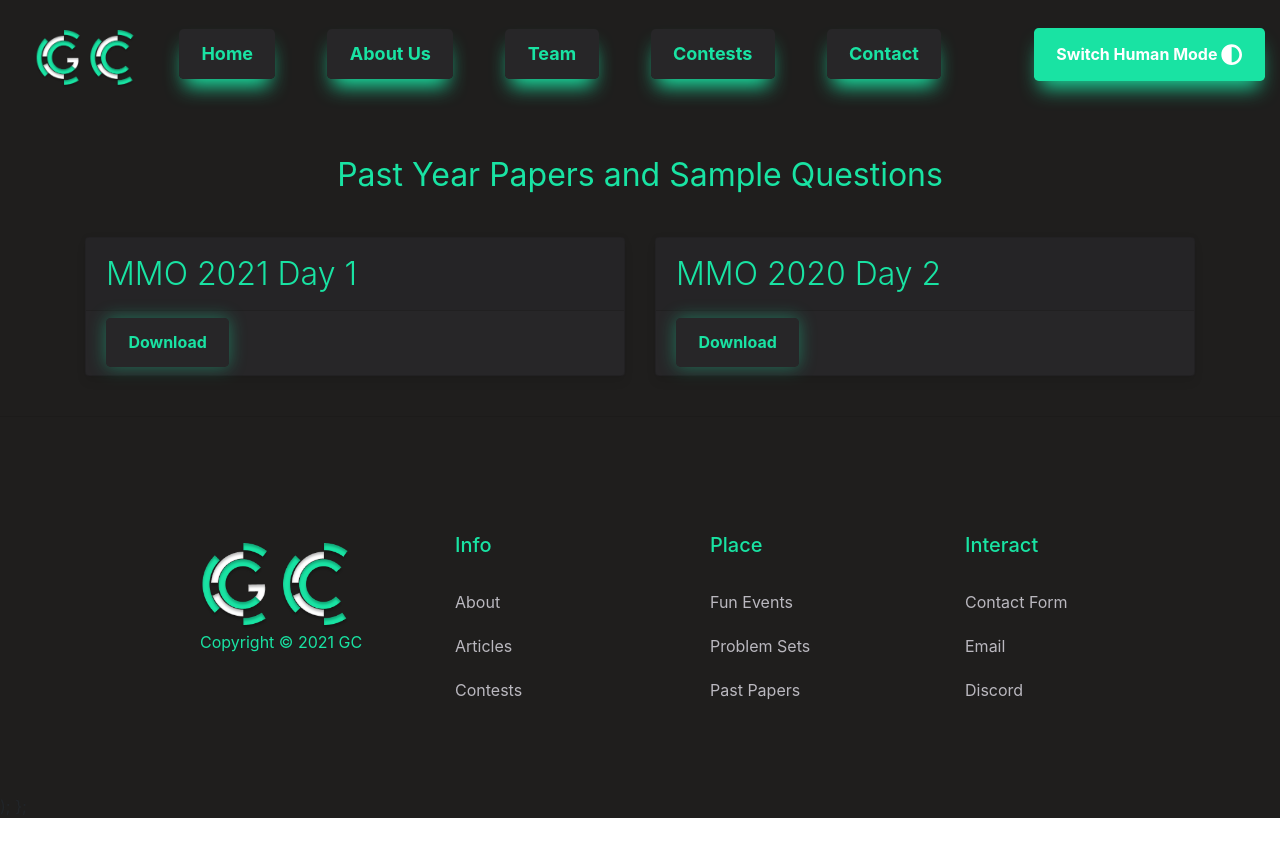
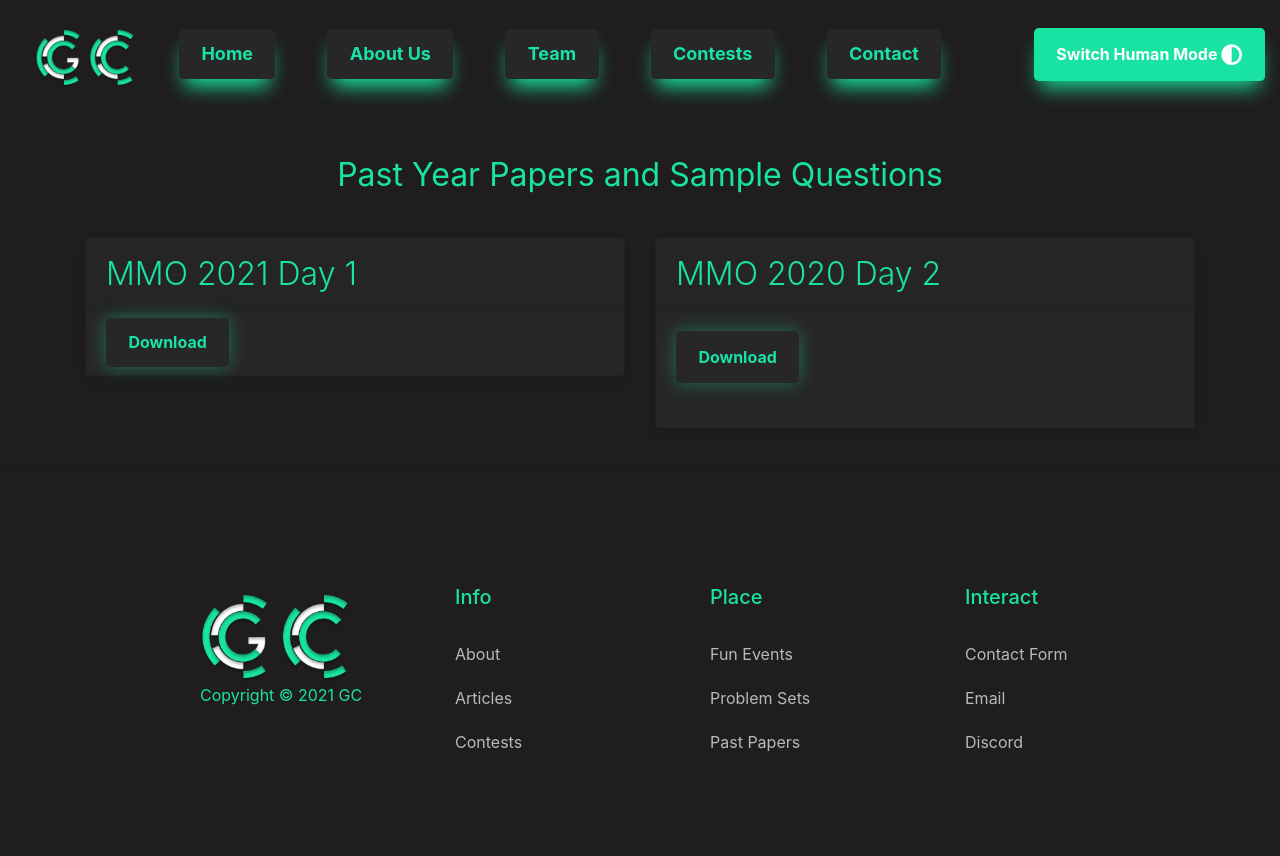
Before and after one commit to gaussiancurvolympiads/gaussiancurv, a React (Create React App) app: page /mmo2020 in a window 1280 px wide. Shown: the top 856 px of the page. Before the commit the page ends 818 px from the top, so only its background shows below. Built offline with nearby package versions, Linux system fonts and the light colour scheme.

Commit message:
Update Skills.jsx

```diff
--- a/src/components/Skills.jsx
+++ b/src/components/Skills.jsx
@@ -6,7 +6,7 @@ import Row from 'react-bootstrap/esm/Row'
 import Col from 'react-bootstrap/Col'
 import Card from 'react-bootstrap/esm/Card';
 
-import { Mdark } from './stylee';
+import { Mdark, Flex, MagicalButton } from './stylee';
 
 
 
@@ -45,7 +45,10 @@ const Skills = ({ darkMode }) => {
                                       <Card.Text align="left">
 
   <a href="https://aritra-12.github.io/pdfs/MMO%202020%20DAY%202.pdf" >
-                                         <Mdark  align="left">Download</Mdark>
+                                 <Flex>
+       {darkMode? <MagicalButton align="left">Download</MagicalButton> :   <Mdark  align="left">Download</Mdark>}
+
+      </Flex>
                                         </a>&nbsp;&nbsp;</Card.Text>
                                 </Card.Body>
 
```
